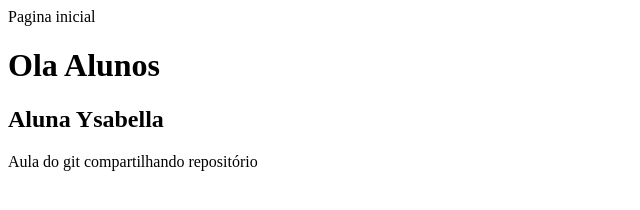
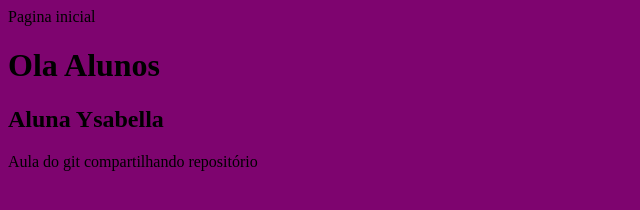
Before and after one commit to Giantunes01/Colaborador-3B-ANH-12-06, a plain HTML site: page index.html in a window 1280 px wide. Shown: the whole page, without its empty margins (0-640 px from the left). Drawn offline with Linux system fonts and the light colour scheme.

Commit message:
Alterando a cor da pagina

```diff
--- a/style.css
+++ b/style.css
@@ -1,3 +1,3 @@
 body{
-    background-color: f4f4f4;
+    background-color: #7e046f;
 }
```
